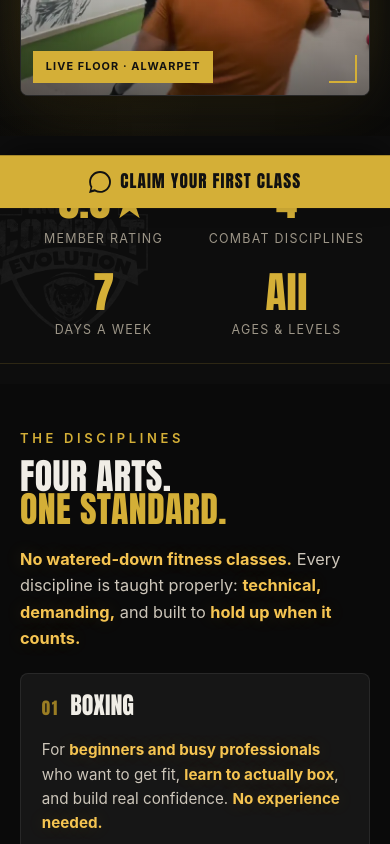
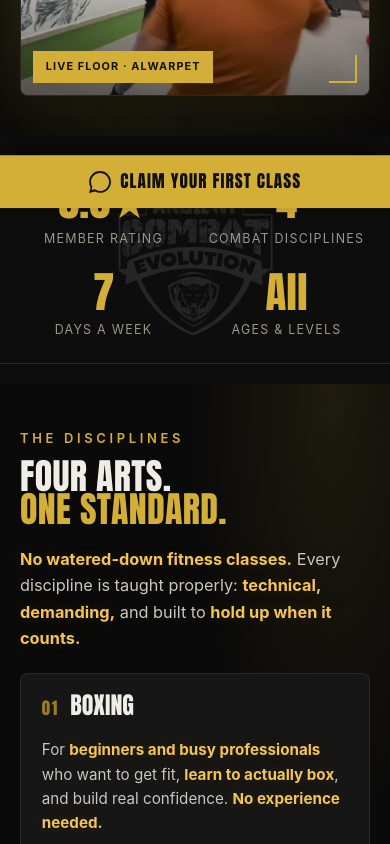
Before and after one commit to Darkages99/ace-portfolio, a website built with Vite: page index.html in a window 390 px wide. Shown: the part 700-1544 px from the top of the page. Built offline with nearby package versions, Linux system fonts and the light colour scheme; some packages are replaced by stand-ins of ours.

Commit message:
Always center crest watermark, brighten it, add ember glow to every section
Drop the left/right alternation (and the specificity trap it created around
.book) in favor of always centering the crest — simpler and matches what was
actually wanted. Move opacity to a --wm-op custom property so per-section
overrides (.book) inherit into the ::before pseudo-element cleanly instead of
fighting the base rule's specificity. Bump opacity and filter brightness so
the crest actually reads instead of disappearing into the dark background.

Also extend the warm ember radial-glow (previously only in .hero/.phero) to
every .section site-wide via background-image, so the whole site reads as one
lit arena instead of flat dark bands. Kept the animated WebGL ember particle
field hero-only — running that per section across every page would be a real
performance regression, especially on mobile.

```diff
--- a/src/styles/main.css
+++ b/src/styles/main.css
@@ -58,39 +58,50 @@ ul { list-style: none; padding: 0; }
   margin-bottom: 1rem;
 }
 
-.section { padding-block: var(--section-y); position: relative; }
-.section:nth-of-type(even) { background: var(--bg-2); }
+.section {
+  padding-block: var(--section-y); position: relative;
+  /* ember-glow wash, every section site-wide — see comment below */
+  background-image:
+    radial-gradient(60% 70% at 85% 0%, rgba(212,175,55,0.10) 0%, rgba(212,175,55,0) 60%),
+    radial-gradient(70% 70% at 10% 100%, rgba(212,175,55,0.06) 0%, rgba(10,10,10,0) 55%);
+}
+.section:nth-of-type(even) { background-color: var(--bg-2); }
+
+/* ------------------------- ember-glow wash, every section ------------------- */
+/* The warm ember radial glow that used to live only in the hero fields (.hero,
+   .phero) now washes every .section site-wide, so the whole site reads as one
+   lit arena rather than flat dark bands. Declared as background-image (not the
+   background shorthand) on .section above so the even/odd background-color
+   alternation doesn't blow it away. Sections with their own richer glow (e.g.
+   .book) set the full background shorthand and simply override this. */
 
 /* ------------------------- per-section crest watermark ---------------------- */
-/* Every content section carries the ACE crest low in its background — a large,
-   faint, monochrome logo that makes the whole page read as one branded arena
-   rather than a stack of plain dark bands, exactly like the Wolfpack site.
-   Every direct child of <main> gets it except the hero (.hero on the homepage,
-   .phero on subpages), which carries its own ember-field treatment instead —
-   a logo there would fight the headline. Shared here (not in pages.css) since
-   both the homepage (main.js) and subpages (page.js) load this file. Subpages
-   additionally get a gentle parallax drift via GSAP (page.js animates the
-   --wm-y custom property); the CSS default below keeps it static everywhere
-   else. Sections alternate the crest left / right so it never feels like
-   wallpaper. */
-main > section:not(.hero):not(.phero) { position: relative; overflow: hidden; --wm-y: 0px; }
+/* Every content section carries the ACE crest centred low in its background —
+   a large, faint, monochrome logo that makes the whole page read as one
+   branded arena rather than a stack of plain dark bands. Every direct child of
+   <main> gets it except the hero (.hero on the homepage, .phero on subpages),
+   which carries its own ember-field treatment instead — a logo there would
+   fight the headline. Shared here (not in pages.css) since both the homepage
+   (main.js) and subpages (page.js) load this file. Subpages additionally get a
+   gentle parallax drift via GSAP (page.js animates the --wm-y custom
+   property); the CSS default below keeps it static everywhere else.
+   Opacity is a custom property (--wm-op), not a plain declaration, precisely
+   so .book can override it without a specificity fight: the base ::before
+   selector below is more specific than a plain `.book::before` rule would be
+   (it uses the `section` type selector, `.book::before` only uses classes), so
+   a direct property override there would silently lose the cascade. */
+main > section:not(.hero):not(.phero) { position: relative; overflow: hidden; --wm-y: 0px; --wm-op: 0.1; }
 main > section:not(.hero):not(.phero)::before {
   content: ''; position: absolute; z-index: 0; pointer-events: none;
-  top: 50%; right: -6%;
+  top: 50%; right: 50%;
   width: min(48vw, 560px); aspect-ratio: 1;
-  translate: 0 calc(-50% + var(--wm-y));
+  translate: 50% calc(-50% + var(--wm-y));
   background: center/contain no-repeat url('/assets/logo.webp');
-  opacity: 0.05; filter: grayscale(1) brightness(1.6);
+  opacity: var(--wm-op); filter: grayscale(1) brightness(1.8);
 }
-main > section:not(.hero):not(.phero):not(.book):nth-child(even)::before { right: auto; left: -6%; }
 main > section:not(.hero):not(.phero) > .wrap { position: relative; z-index: 1; }
-/* the closing CTA band keeps its own radial glow; a centred crest suits it.
-   Excluded from the even/odd alternation above (not just overridden) since on
-   several subpages .book lands on an even child and was winning on specificity.
-   The base rule above (main > section...::before) is also MORE specific than
-   this one — it uses the `section` type selector where this uses `.section` as
-   a class, so without !important its right/translate never actually won. */
-main > .section.book::before { right: 50% !important; translate: 50% calc(-50% + var(--wm-y)) !important; opacity: 0.08 !important; }
+/* the closing CTA band gets a brighter crest to anchor the page's final beat */
+main > .section.book { --wm-op: 0.16; }
 @media (prefers-reduced-motion: reduce) { main > section:not(.hero):not(.phero) { --wm-y: 0px !important; } }
 
 .section__head { max-width: 760px; margin-bottom: clamp(1.4rem, 3vw, 2.25rem); }
```
